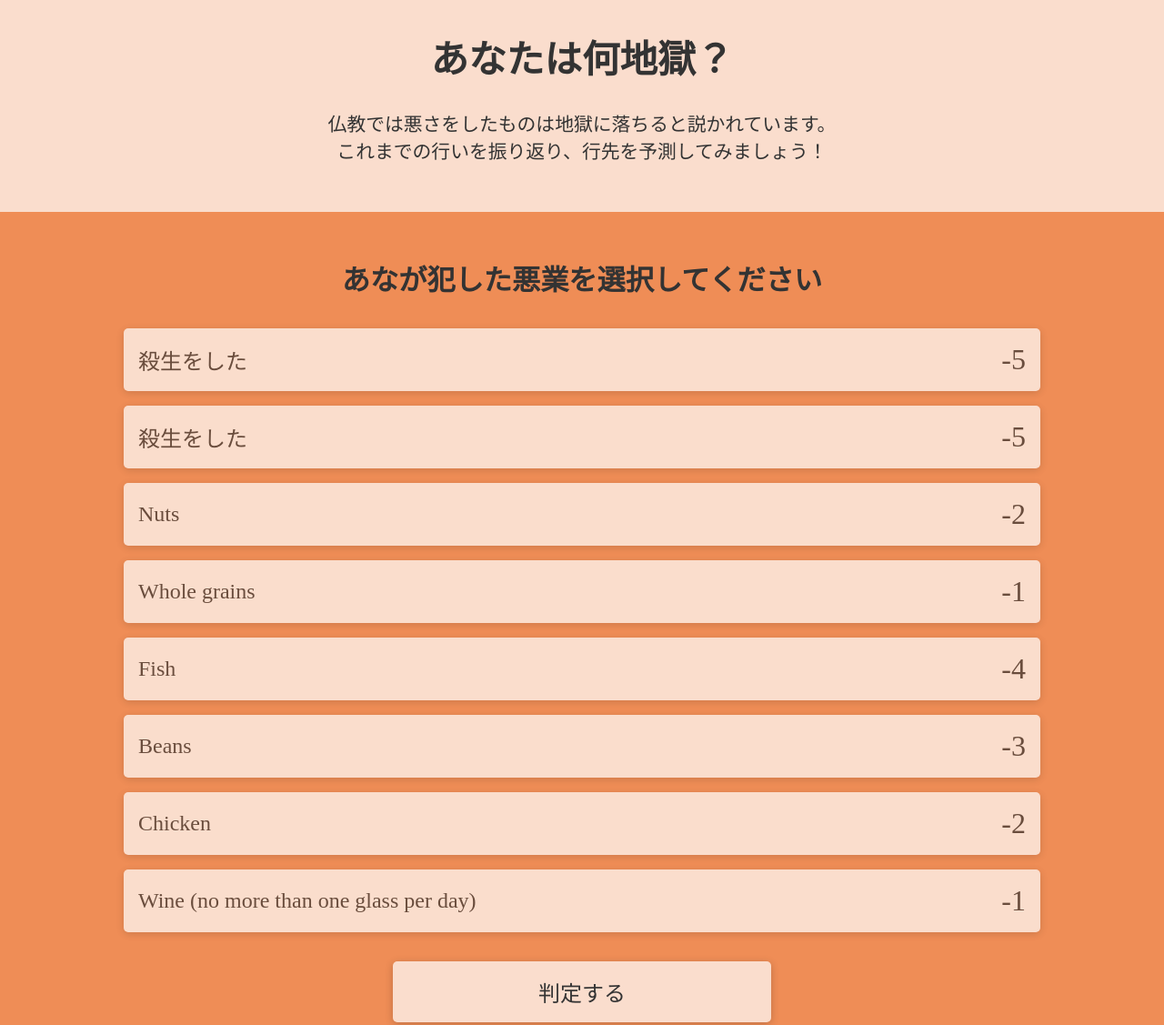
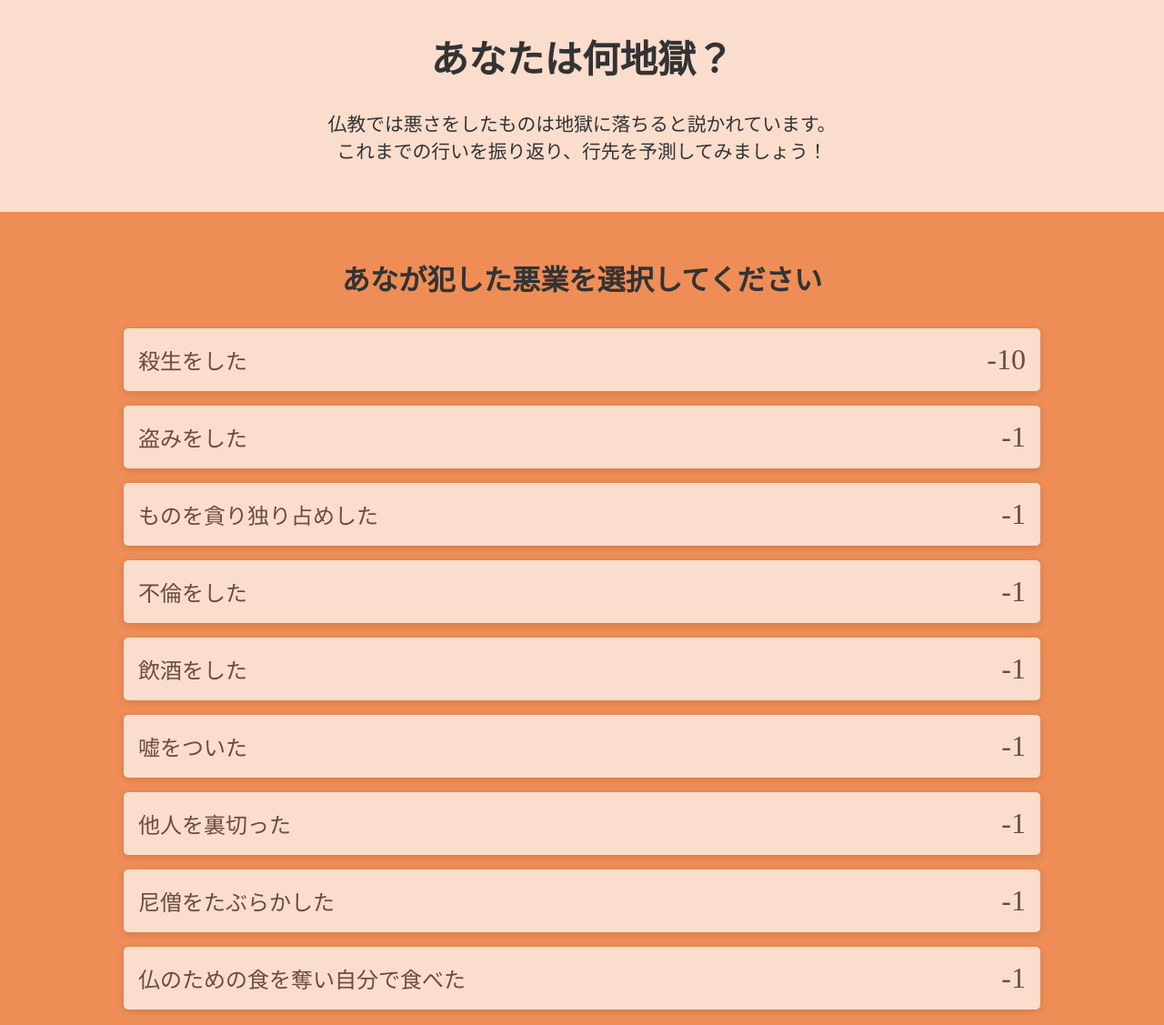
Before and after one commit to ss49919201/Hell, a website built with webpack: page public/index.html in a window 1280 px wide. Shown: the top 1127 px of the page at 91% size. Built offline with Linux system fonts and the light colour scheme.

Commit message:
地獄の行先調整

```diff
--- a/public/index.html
+++ b/public/index.html
@@ -23,34 +23,38 @@
         <div class="karmas">
           <div class="karma">
             <div class="karma__name">殺生をした</div>
-            <div class="karma__point">-5</div>
+            <div class="karma__point">-10</div>
           </div>
           <div class="karma">
-            <div class="karma__name">殺生をした</div>
-            <div class="karma__point">-5</div>
-          </div>
-          <div class="karma">
-            <div class="karma__name">Nuts</div>
-            <div class="karma__point">-2</div>
-          </div>
-          <div class="karma">
-            <div class="karma__name">Whole grains</div>
+            <div class="karma__name">盗みをした</div>
             <div class="karma__point">-1</div>
           </div>
           <div class="karma">
-            <div class="karma__name">Fish</div>
-            <div class="karma__point">-4</div>
+            <div class="karma__name">ものを貪り独り占めした</div>
+            <div class="karma__point">-1</div>
           </div>
           <div class="karma">
-            <div class="karma__name">Beans</div>
-            <div class="karma__point">-3</div>
+            <div class="karma__name">不倫をした</div>
+            <div class="karma__point">-1</div>
           </div>
           <div class="karma">
-            <div class="karma__name">Chicken</div>
-            <div class="karma__point">-2</div>
+            <div class="karma__name">飲酒をした</div>
+            <div class="karma__point">-1</div>
           </div>
           <div class="karma">
-            <div class="karma__name">Wine (no more than one glass per day)</div>
+            <div class="karma__name">嘘をついた</div>
+            <div class="karma__point">-1</div>
+          </div>
+          <div class="karma">
+            <div class="karma__name">他人を裏切った</div>
+            <div class="karma__point">-1</div>
+          </div>
+          <div class="karma">
+            <div class="karma__name">尼僧をたぶらかした</div>
+            <div class="karma__point">-1</div>
+          </div>
+          <div class="karma">
+            <div class="karma__name">仏のための食を奪い自分で食べた</div>
             <div class="karma__point">-1</div>
           </div>
         </div>
--- a/public/src/judge.ts
+++ b/public/src/judge.ts
@@ -26,10 +26,16 @@ export class Judge implements Judgeable {
     }
     get resultPlace(): string {
         const resultPoint = this.resultPoint;
-        if (resultPoint < 0) {
-            return "無間地獄";
+        if (resultPoint < -15) {
+            return "阿鼻地獄";
         }
-        return "地獄";
+        if (resultPoint < -10) {
+            return "叫喚地獄";
+        }
+        if (resultPoint === -10) {
+            return "等活地獄";
+        }
+        return "地獄以外";
     }
     displayJudgement(): void {
         document.querySelector('.result__point')!.textContent = String(this.resultPoint);
```
Also changed, not shown: public/dist/bundle.js.
